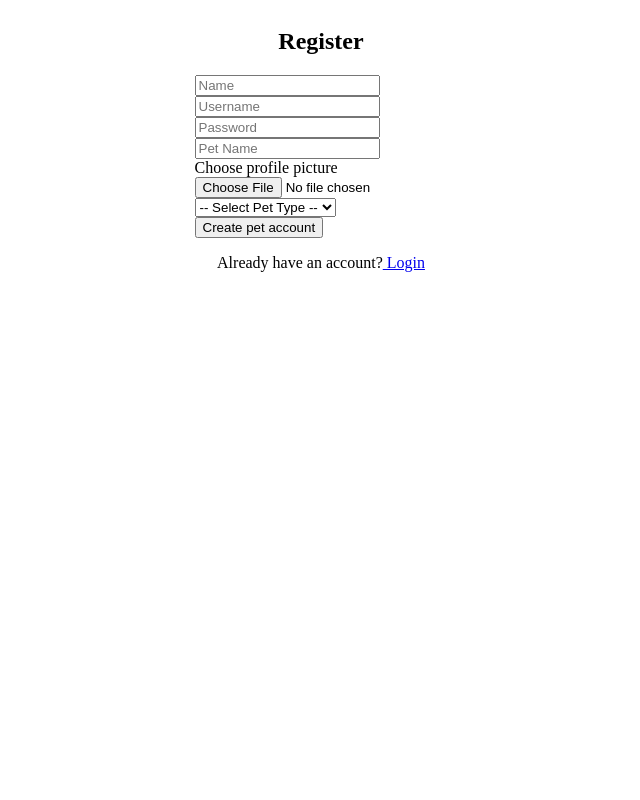
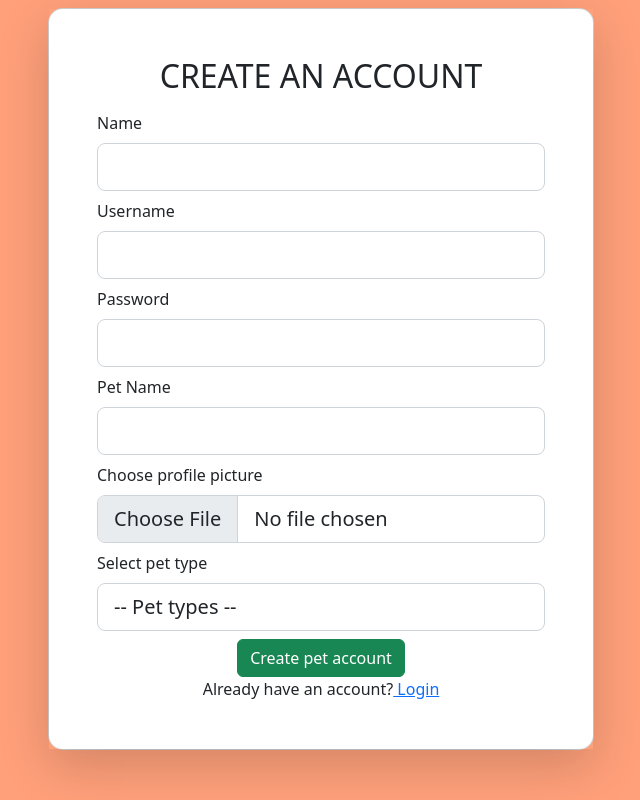
Before and after one commit to rjandres-sky/petly-app, a React (Create React App) app in the folder frontend/: page /register in a window 1280 px wide. Shown: the whole page, without its empty margins (319-959 px from the left). Built offline with nearby package versions, Linux system fonts and the light colour scheme.

Commit message:
fix: source branch commit

```diff
--- a/frontend/public/index.html
+++ b/frontend/public/index.html
@@ -10,6 +10,10 @@
       content="Web site created using create-react-app"
     />
     <link rel="apple-touch-icon" href="%PUBLIC_URL%/logo192.png" />
+
+  <!-- Bootstrap CSS v5.2.1 -->
+  <link href="https://cdn.jsdelivr.net/npm/bootstrap@5.2.1/dist/css/bootstrap.min.css" rel="stylesheet"
+  integrity="sha384-iYQeCzEYFbKjA/T2uDLTpkwGzCiq6soy8tYaI1GyVh/UjpbCx/TYkiZhlZB6+fzT" crossorigin="anonymous">
     <!--
       manifest.json provides metadata used when your web app is installed on a
       user's mobile device or desktop. See https://developers.google.com/web/fundamentals/web-app-manifest/
@@ -39,5 +43,12 @@
       To begin the development, run `npm start` or `yarn start`.
       To create a production bundle, use `npm run build` or `yarn build`.
     -->
+    <script src="https://cdn.jsdelivr.net/npm/@popperjs/core@2.11.6/dist/umd/popper.min.js"
+    integrity="sha384-oBqDVmMz9ATKxIep9tiCxS/Z9fNfEXiDAYTujMAeBAsjFuCZSmKbSSUnQlmh/jp3" crossorigin="anonymous">
+  </script>
+
+  <script src="https://cdn.jsdelivr.net/npm/bootstrap@5.2.1/dist/js/bootstrap.min.js"
+    integrity="sha384-7VPbUDkoPSGFnVtYi0QogXtr74QeVeeIs99Qfg5YCF+TidwNdjvaKZX19NZ/e6oz" crossorigin="anonymous">
+  </script>
   </body>
 </html>
--- a/frontend/src/App.css
+++ b/frontend/src/App.css
@@ -1,6 +1,11 @@
-.container{
+/* .container{
     display: flex;
     justify-content: center;
     align-items: center;
     flex-direction: column;
+    border: 1px solid black;
+} */
+
+body{
+    background-color: lightsalmon
 }
--- a/frontend/src/App.js
+++ b/frontend/src/App.js
@@ -7,17 +7,20 @@ import RegisterPage from './pages/RegisterPage';
 import LoginPage from './pages/LoginPage';
 import GetStartedPage from './pages/GetStartedPage';
 import NewsFeedPage from './pages/NewsFeedPage';
+import ProfilePage from './pages/ProfilePage';
 
 const App = () => {
   return (
+    <div className ='main-div'>
       <Routes>
         <Route path='/' element={<LandingPage />} />
         <Route path='/login' element={<LoginPage />} />
         <Route path='/register' element={<RegisterPage />} />
         <Route path='/get-started' element={<GetStartedPage />} />
-      {/* <Route path='/profile' element={<ProfilePage />} /> */}
+        <Route path='/profile' element={<ProfilePage/>} />
         <Route path='/news-feed' element={<NewsFeedPage />} />
       </Routes>
+    </div>
   );
 }
 
--- a/frontend/src/pages/LoginPage.jsx
+++ b/frontend/src/pages/LoginPage.jsx
@@ -2,6 +2,9 @@ import { useState } from "react"
 import { useDispatch } from 'react-redux';
 import { Link , useNavigate} from "react-router-dom"
 import axios from 'axios'
+
+import '../images/sample_logo.jpg'
+
 
 const LoginPage = ({handleUser}) => {
     const dispatch = new useDispatch()
@@ -32,29 +35,27 @@ const LoginPage = ({handleUser}) => {
     }
 
     return (
-        <div className="login container">
-            <h2> Login </h2>
-            <form onSubmit={e => e.preventDefault()}>
-                <input
-                    type="text"
-                    placeholder="Username"
-                    value={username}
-                    onChange={e => setUsername(e.target.value)}
-                    required
-                />
-                <br/>
-                <input
-                    type="password"
-                    placeholder="Password"
-                    value={password}
-                    onChange={e => setPassword(e.target.value)}
-                    required
-                />
-                <br/>
-                {errMsg !== '' && <div className="error-message"><small> {errMsg} </small></div>}
-                <input type="submit" value='Login' onClick={loginEventHandler}/>
-            </form>
-            <p> No account? <Link to ='/register'> Register </Link> </p>
+        <div className="login">
+            <img class="w-100" src={require("../images/sample_logo.jpg")} alt = 'logo'/>
+            <div className="login-form">
+                <div className="title">Sign In</div>
+                <div className="form">
+                    <form onSubmit={e => e.preventDefault()}>
+                        <div className="input-container">
+                            <label>Username </label>
+                            <input type="text" name="uname" value={username} onChange={e => setUsername(e.target.value)} required />
+                        </div>
+                        <div className="input-container">
+                            <label>Password </label>
+                            <input type="password" name="pass" value={password} onChange={e => setPassword(e.target.value)} required />
+                        </div>
+                        {errMsg !== '' && <div className="error-message"><small> {errMsg} </small></div>}
+                        <div className="button-container">
+                            <input type="submit" onClick={loginEventHandler} value="Login"/>
+                        </div>
+                    </form>
+                </div>
+            </div>
         </div>
     )
 }
--- a/frontend/src/pages/RegisterPage.jsx
+++ b/frontend/src/pages/RegisterPage.jsx
@@ -1,128 +1,200 @@
-import { useState } from "react"
-import { useDispatch } from 'react-redux';
-import { Link , useNavigate} from "react-router-dom"
+import { useState } from "react";
+import { useDispatch } from "react-redux";
+import { Link, useNavigate } from "react-router-dom";
 
 const RegisterPage = () => {
-    const dispatch = useDispatch()
-    const navigate = useNavigate()
+    const dispatch = useDispatch();
+    const navigate = useNavigate();
 
-    const petTypeValues =  [
+    const petTypeValues = [
         {
-            name : "dog"
+            name: "dog",
         },
         {
-            name : "cat"
+            name: "cat",
         },
         {
-            name: "fish"
+            name: "fish",
         },
         {
-            name: "birds"
+            name: "birds",
         },
         {
-            name : "rabbit"
-        }
+            name: "rabbit",
+        },
     ];
 
-
-    const [ name, setName ] = useState('')
-    const [ username, setUsername ] = useState('')
-    const [ password, setPassword ] = useState('')
-    const [ profilePicture, setProfilePicture ] = useState('')
-    const [ petType, setPetType ] = useState('')
-    const [ petName, setPetName ] = useState('')
+    const [name, setName] = useState("");
+    const [username, setUsername] = useState("");
+    const [password, setPassword] = useState("");
+    const [profilePicture, setProfilePicture] = useState("");
+    const [petType, setPetType] = useState("");
+    const [petName, setPetName] = useState("");
 
     const onChangeNameHandler = (event) => {
-        setName(event.target.value)
-    }
+        setName(event.target.value);
+    };
     const onChangeUsernameHandler = (event) => {
-        setUsername(event.target.value)
-    }
+        setUsername(event.target.value);
+    };
     const onChangePasswordHandler = (event) => {
-        setPassword(event.target.value)
-    }
+        setPassword(event.target.value);
+    };
     const onChangeProfilePictureHandler = (event) => {
-        setProfilePicture(event.target.value)
-    }
+        setProfilePicture(event.target.value);
+    };
     const onChangePetNamehandler = (event) => {
-        setPetName(event.target.value)
-    }
+        setPetName(event.target.value);
+    };
     const onChangePetTypeHandler = (event) => {
-        setPetType(event.target.value)
-    }
+        setPetType(event.target.value);
+    };
 
     const onSubmitFormHandler = (event) => {
         event.preventDefault();
         dispatch({
-            type: 'REGISTER',
-            payload:{
-                name : name,
+            type: "REGISTER",
+            payload: {
+                name: name,
                 username: username,
                 password: password,
                 profile_picture: profilePicture,
                 pet_type: petType,
                 pet_name: petName,
-            } })
-        setName('')
-        setUsername('')
-        setPassword('')
-        setProfilePicture('')
-        setPetType('')
-        setPetName('')
-        navigate('/get-started')
-    }
+            },
+        });
+        setName("");
+        setUsername("");
+        setPassword("");
+        setProfilePicture("");
+        setPetType("");
+        setPetName("");
+        navigate("/get-started");
+    };
 
     return (
-        <div className="register container">
-            <h2> Register </h2>
+        <section className="h-75 mt-2">
+            <div className="mask d-flex align-items-center  gradient-custom-3">
+                <div className="container  h-75">
+                    <div className="row d-flex justify-content-center align-items-center ">
+                        <div className="col-12 col-md-9 col-lg-7 col-xl-6">
+                            <div
+                                className="card"
+                                style={{ "border-radius": "15px" }}
+                            >
+                                <div className="card-body p-5 shadow-lg">
+                                    <h2 className="text-uppercase text-center mb-3">
+                                        Create an account
+                                    </h2>
                                     <form onSubmit={onSubmitFormHandler}>
+                                        <div className="form-outline mb-2">
+                                            <label className="form-label">
+                                                Name
+                                            </label>
                                             <input
+                                                className="form-control form-control-lg"
                                                 type="text"
-                    placeholder="Name"
                                                 value={name}
-                    onChange = {onChangeNameHandler}
-                /><br/>
+                                                onChange={onChangeNameHandler}
+                                            />
+                                        </div>
+                                        <div className="form-outline mb-2">
+                                            <label className="form-label">
+                                                Username
+                                            </label>
                                             <input
+                                                className="form-control form-control-lg"
                                                 type="text"
-                    placeholder="Username"
                                                 value={username}
-                    onChange = {onChangeUsernameHandler}
-                /><br/>
+                                                onChange={
+                                                    onChangeUsernameHandler
+                                                }
+                                            />
+                                        </div>
+                                        <div className="form-outline mb-2">
+                                            <label className="form-label">
+                                                Password
+                                            </label>
                                             <input
+                                                className="form-control form-control-lg"
                                                 type="password"
-                    placeholder="Password"
                                                 value={password}
-                    onChange = {onChangePasswordHandler}
-                /><br/>
+                                                onChange={
+                                                    onChangePasswordHandler
+                                                }
+                                            />
+                                        </div>
+                                        <div className="form-outline mb-2">
+                                            <label className="form-label">
+                                                Pet Name
+                                            </label>
                                             <input
+                                                className="form-control form-control-lg"
                                                 type="text"
-                    placeholder="Pet Name"
                                                 value={petName}
-                    onChange = {onChangePetNamehandler}
-                /><br/>
-                <label htmlFor="profile-picture"> Choose profile picture </label><br/>
+                                                onChange={
+                                                    onChangePetNamehandler
+                                                }
+                                            />
+                                        </div>
+                                        <div className="form-outline mb-2">
+                                            <label className="form-label">
+                                                Choose profile picture
+                                            </label>
                                             <input
+                                                className="form-control form-control-lg"
                                                 id="profile-picture"
-                    type='file'
+                                                type="file"
                                                 value={profilePicture}
-                    onChange={onChangeProfilePictureHandler}
-                /><br/>
-                <select value={petType} onChange= {onChangePetTypeHandler}>
-                    <option> -- Select Pet Type -- </option>
-                    {
-                        petTypeValues.map ((item) =>{
-                            return <option> {item.name} </option>
-                        } )
+                                                onChange={
+                                                    onChangeProfilePictureHandler
                                                 }
-                </select><br/>
-                <button type="submit"> Create pet account </button>
+                                            />
+                                        </div>
+                                        <div className="form-outline mb-2">
+                                            <label className="form-label">
+                                                Select pet type
+                                            </label>
+                                            <select
+                                                className="form-control form-control-lg"
+                                                value={petType}
+                                                onChange={
+                                                    onChangePetTypeHandler
+                                                }
+                                            >
+                                                <option>
+                                                    -- Pet types --
+                                                </option>
+                                                {petTypeValues.map((item) => {
+                                                    return (
+                                                        <option>
+                                                            {item.name}
+                                                        </option>
+                                                    );
+                                                })}
+                                            </select>
+                                        </div>
+                                        <div className="d-flex justify-content-center">
+                                            <button
+                                                type="submit"
+                                                className="btn btn-success center"
+                                            >
+                                                Create pet account
+                                            </button>
+                                        </div>
+                                        <div className="form-outline mb-0 text-center ">
+                                            Already have an account?
+                                            <Link to="/login"> Login </Link>
+                                        </div>
                                     </form>
-            <p> Already have an account?
-                <Link
-                to ='/login'> Login </Link>
-                </p>
                                 </div>
-    )
-}
+                            </div>
+                        </div>
+                    </div>
+                </div>
+            </div>
+        </section>
+    );
+};
 
-export default RegisterPage
+export default RegisterPage;
```
Also changed, not shown: frontend/src/components/Buttons.jsx (added, +26 -0 lines), frontend/src/components/NewsFeedHeader.jsx (added, +23 -0 lines), frontend/src/components/ProfilePageButton.jsx (added, +14 -0 lines), frontend/src/pages/NewsFeedPage.jsx (+9 -10 lines), frontend/src/pages/ProfilePage.jsx (+1 -11 lines), frontend/src/images/sample_logo.jpg (added). Lines whose indentation alone changed are shown as unchanged.
